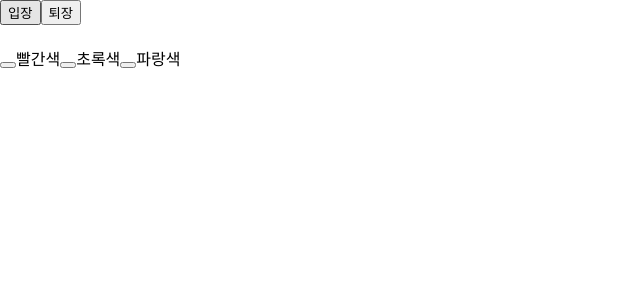
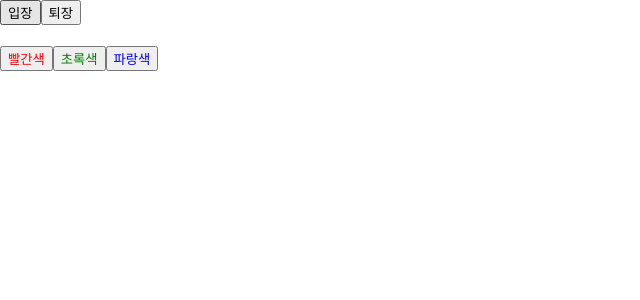
Before and after one commit to alszero/2023_React, a React (Create React App) app: page / in a window 1280 px wide. Shown: the top 300 px of the page, without its empty margins (0-640 px from the left). Built offline with nearby package versions, Linux system fonts and the light colour scheme.

Commit message:
글씨 색깔 바꾸기

```diff
--- a/src/Say.js
+++ b/src/Say.js
@@ -12,12 +12,17 @@
             <button onClick={onClickEnter}>입장</button>
             <button onClick={onClickLeave}>퇴장</button>
             <h1 style={{color}}>{message}</h1>
-            <button style={{color:"red"}} onClick = {()=> setColor("red")}></button>
+            <button style={{color:"red"}} onClick = {()=> setColor("red")}>
                 빨간색
-            <button style={{color:"green"}} onClick = {()=> setColor("green")}></button>
+            </button>
+            <button style={{color:"green"}} onClick = {()=> setColor("green")}>
                 초록색
-            <button style={{color:"blue"}} onClick = {()=> setColor("blue")}></button>
+            </button>
+
+            <button style={{color:"blue"}} onClick = {()=> setColor("blue")}>
                 파랑색
+            </button>
+
 
 
         </div>
```
